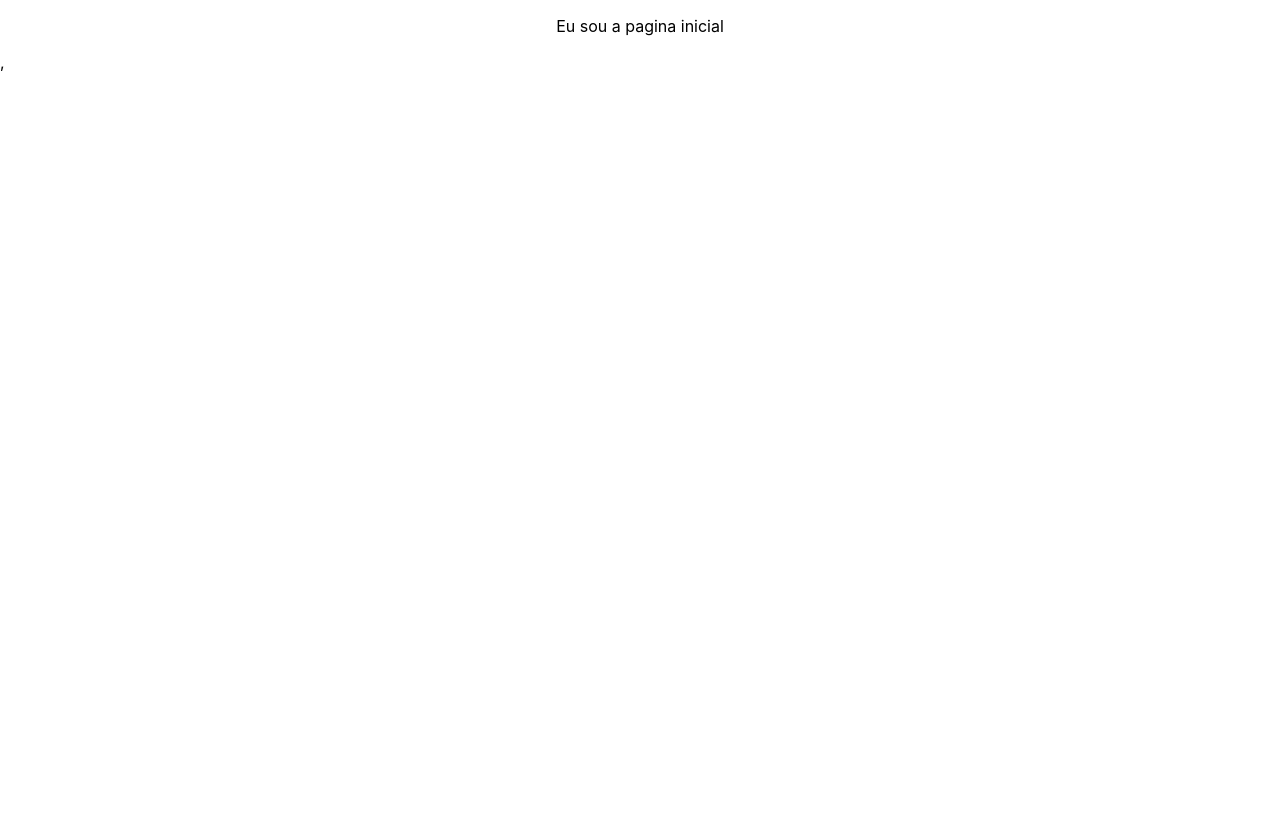
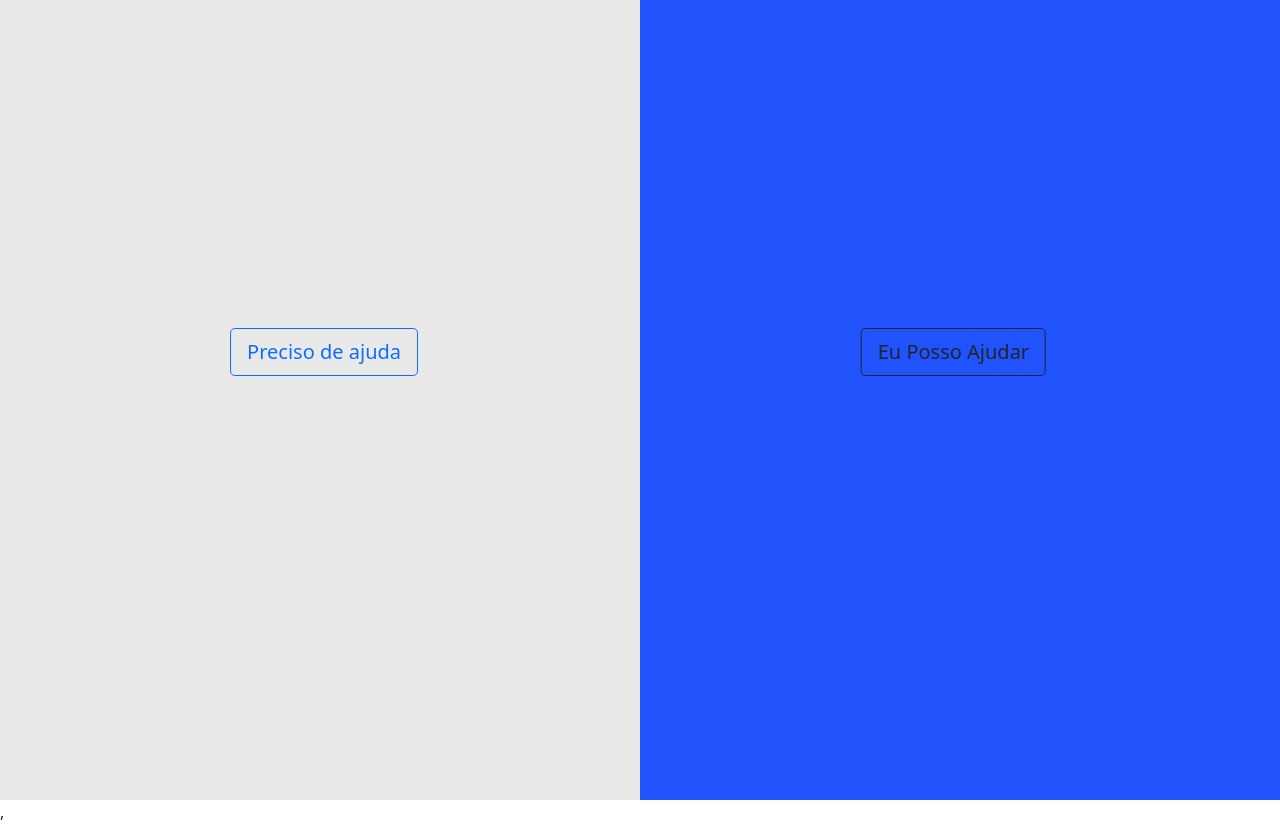
Before and after one commit to iroDevs/React-HelpSomeone, a React (Create React App) app in the folder help-someone/: page / in a window 1280 px wide. Before the commit the page ends 800 px from the top, so only its background shows below. Built offline with nearby package versions, Linux system fonts and the light colour scheme.

Commit message:
esboço da pagina

```diff
--- a/help-someone/src/App.js
+++ b/help-someone/src/App.js
@@ -1,7 +1,11 @@
-import logo from './logo.svg';
 import './App.css';
 import { Route } from "react-router-dom";
 import Inicial from './Pages/Inicial';
+
+//css
+import 'bootstrap/dist/css/bootstrap.min.css';
+
+
 function App() {
   return (
     <div className="App">
--- a/help-someone/src/Pages/Inicial.jsx
+++ b/help-someone/src/Pages/Inicial.jsx
@@ -1,10 +1,27 @@
-import React from 'react'
+import React, {useContext,useEffect,useState} from 'react'
+import Button from 'react-bootstrap/Button';
+import './css/inicial.css'
+
 
 
 export default function Inicial() {
+  const [profile , setProfile] = useState('')
   return (
-    <div>
-      <p>Eu sou a pagina inicial</p>
-    </div>
+    <div className="principal-page">
+      <div className="left-side">
+
+        <div className="left-button">
+          <Button variant="outline-primary" size="lg">Preciso de ajuda</Button>
+      </div>
+      </div>
+        <div className="right-side">
+
+        <div className="right-button">
+
+        <Button variant="outline-dark" size="lg">Eu Posso Ajudar</Button>
+
+            </div>
+          </div>
+        </div>
   )
 }
--- /dev/null
+++ b/help-someone/src/Pages/css/inicial.css
@@ -0,0 +1,35 @@
+
+.left-button {
+
+  position: absolute;
+  bottom:50%;
+  right: 50%;
+  margin-right: 10%;
+  transform:translate(-50%,-50%)
+}
+
+.left-side {
+  width: 100vh;
+  height: 100vh;
+  background-color:rgb(233, 233, 233);
+}
+
+.right-side {
+  width: 100vh;
+  height: 100vh;
+  background-color:rgb(32, 83, 252);
+}
+
+.right-button {
+  margin-left: 10%;
+  position: absolute;
+  bottom:50%;
+  left: 50%;
+  transform:translate(50%,-50%)
+}
+
+.principal-page {
+  display: flex;
+  justify-content:center;
+  align-items: center;
+}
```
